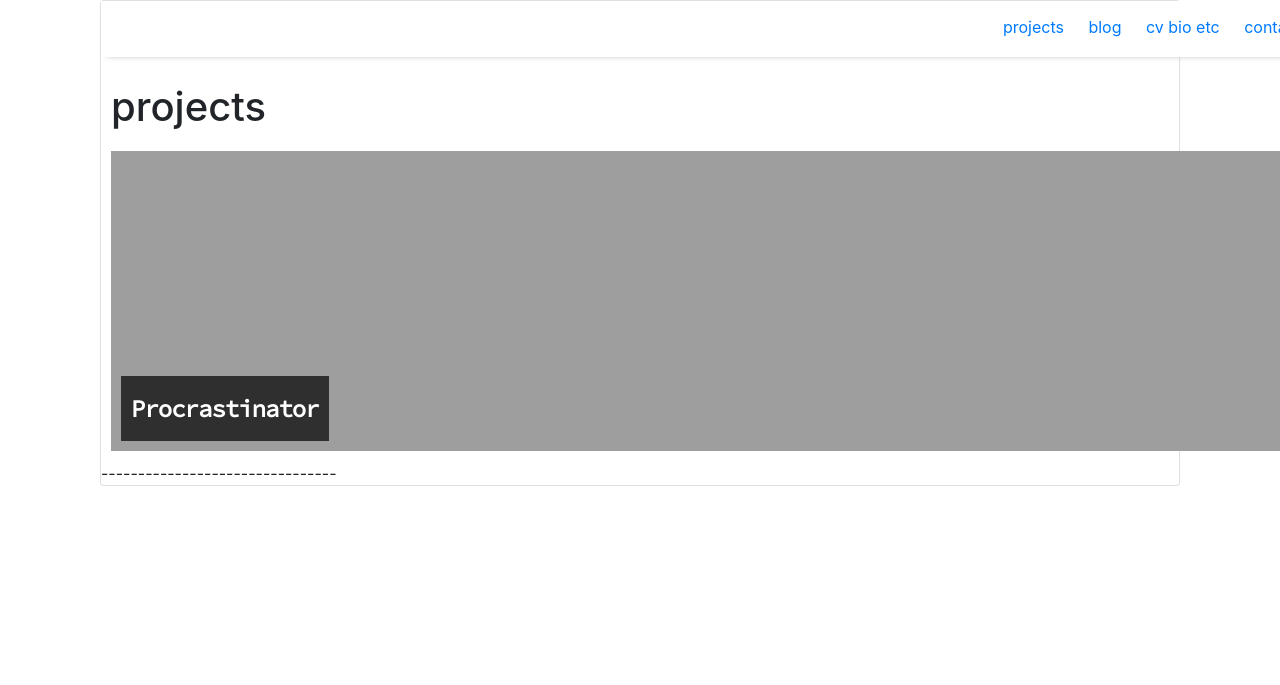
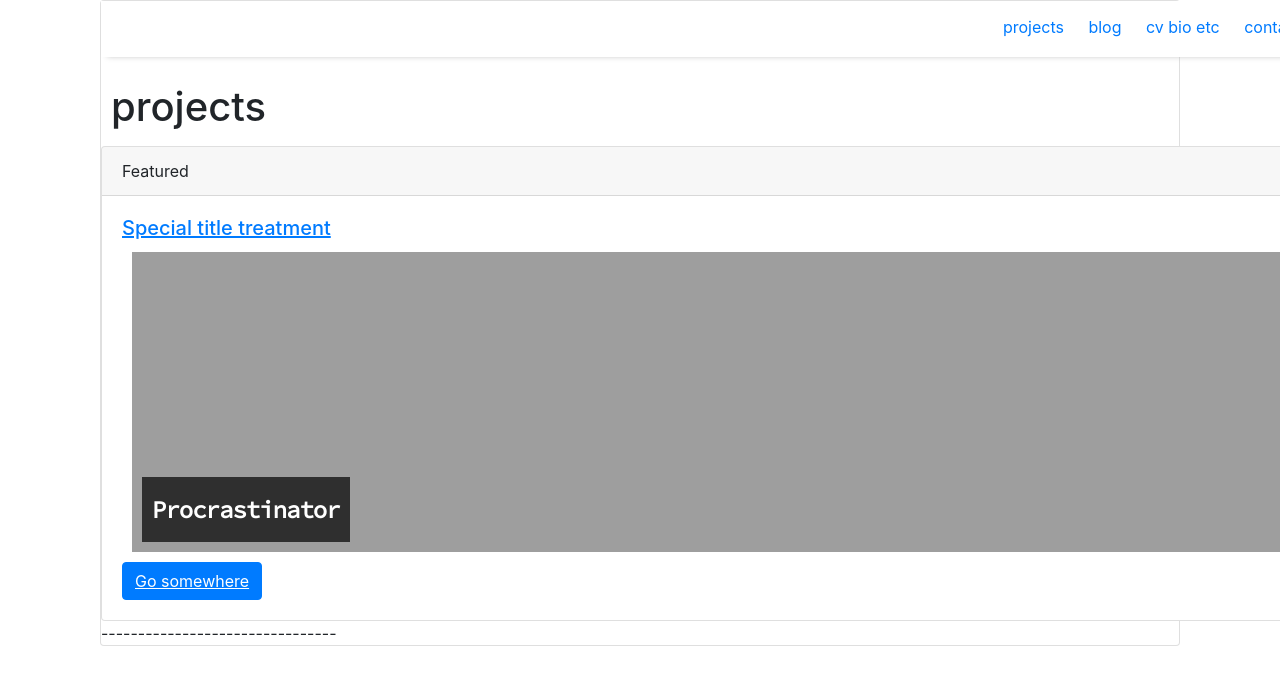
Before and after one commit to agamurian/agamurian.github.io, a Jekyll site: the page built from pages/projects.html, in a window 1280 px wide. Shown: the top 685 px of the page. Built offline with Jekyll 4.4.1, drawn with Linux system fonts in a browser that asks for light colours; nearby versions of some CDN libraries.

Commit message:
Update projects.html

```diff
--- a/pages/projects.html
+++ b/pages/projects.html
@@ -2,10 +2,22 @@
 layout: page
 title: projects
 ---
+
 {% for post in site.categories.projects %}
-  <a href="{{ site.github.url }}{{ post.url }}">
-    <div class="featured-posts" {% if post.image %}style="background-image:url({{ site.github.url }}/assets/img/{{ post.image }})"{% endif %}>
+
+    <div class="card">
+  <div class="card-header">
+    Featured
+  </div>
+  <div class="card-body">
+      <a href="{{ site.github.url }}{{ post.url }}">
+    <h5 class="card-title">Special title treatment</h5>
+        <div class="featured-posts" {% if post.image %}style="background-image:url({{ site.github.url }}/assets/img/{{ post.image }})"{% endif %}>
       <h2><span>{{ post.title }}</span></h2>
     </div>
   </a>
+    <a href="#" class="btn btn-primary">Go somewhere</a>
+  </div>
+</div>
+
 {% endfor %}
```
